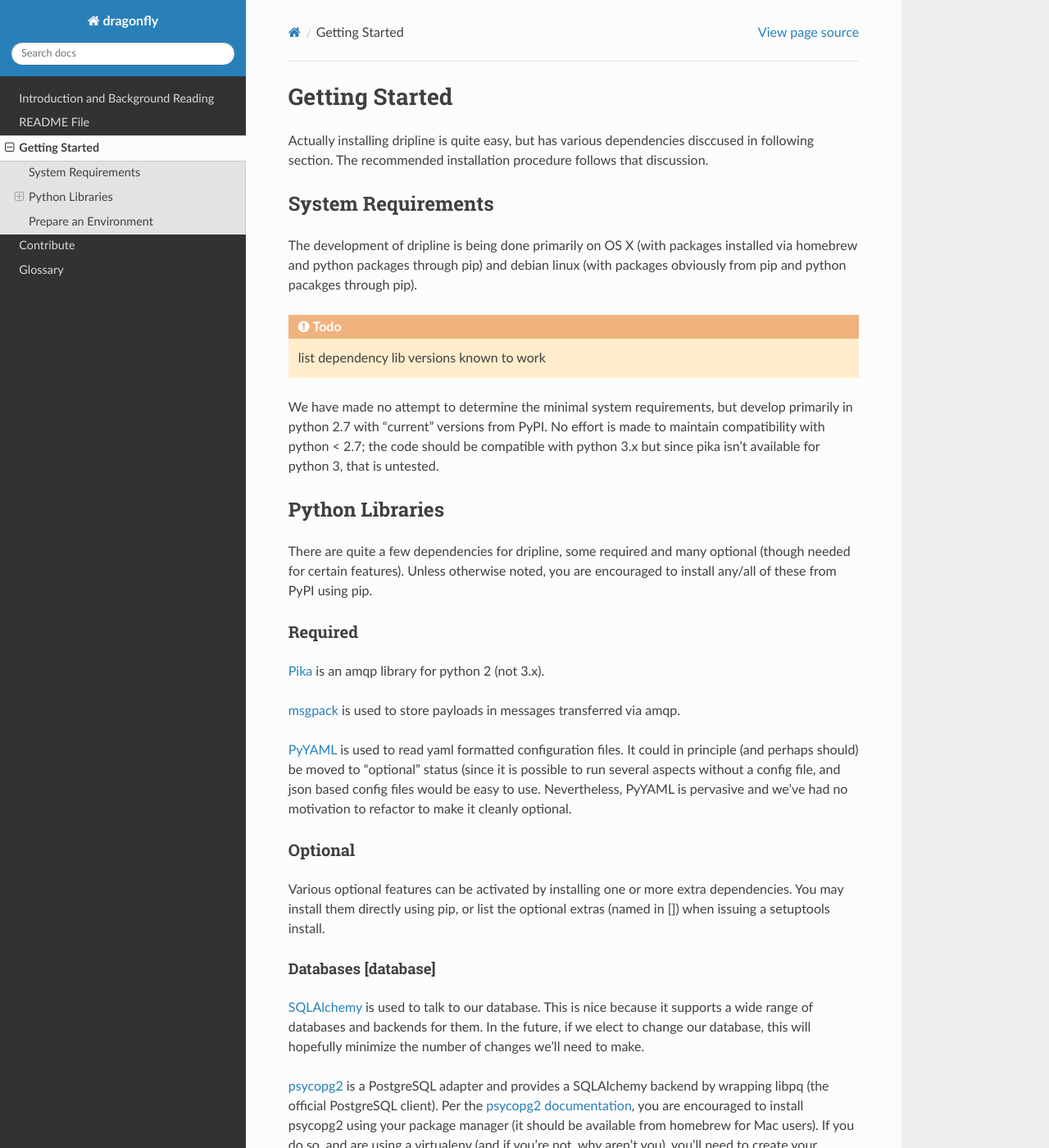
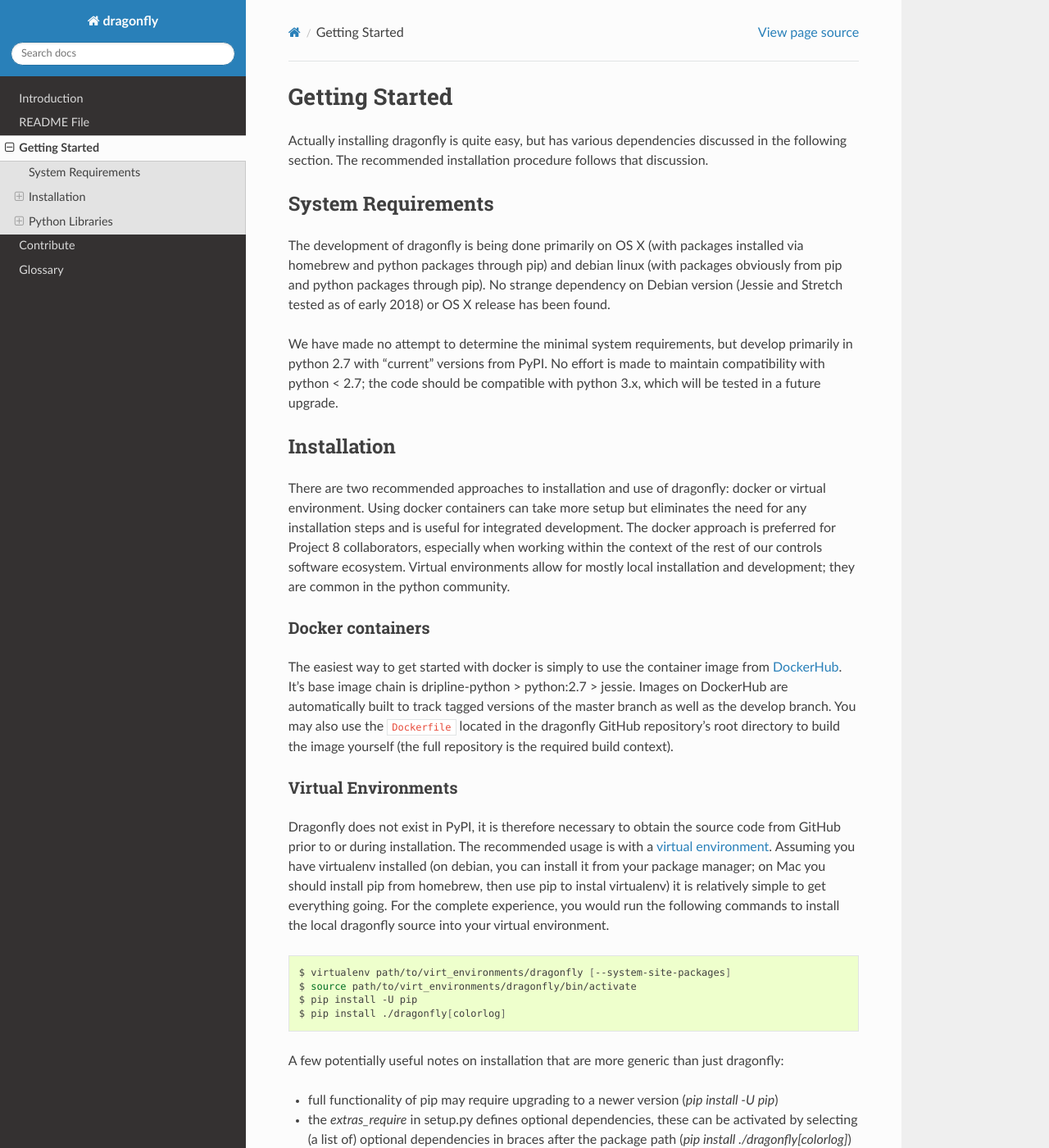
Before and after one commit to project8/dragonfly, a Sphinx documentation site: the page built from doc/getting_started.rst, in a window 1280 px wide and 1400 px high. Shown: the whole window at 82% size. Built offline with Sphinx 7.4.7 and the Read the Docs theme 2.0.0, drawn with Linux system fonts in a browser that asks for light colours; pages that are not in the unit, such as notebooks, are missing from menus; the version number could not be read and is left out; some of the changed text lies outside the part shown.

Commit message:
updating RTD intro pages

```diff
--- a/doc/getting_started.rst
+++ b/doc/getting_started.rst
@@ -2,41 +2,87 @@
 Getting Started
 ===============
 
-Actually installing dripline is quite easy, but has various dependencies disccused in following section.
+Actually installing dragonfly is quite easy, but has various dependencies discussed in the following section.
 The recommended installation procedure follows that discussion.
 
 System Requirements
 *******************
-The development of dripline is being done primarily on OS X (with packages installed via homebrew and python packages through pip) and debian linux (with packages obviously from pip and python pacakges through pip).
-
-.. todo:: list dependency lib versions known to work
+The development of dragonfly is being done primarily on OS X (with packages installed via homebrew and python packages through pip) and debian linux (with packages obviously from pip and python packages through pip).
+No strange dependency on Debian version (Jessie and Stretch tested as of early 2018) or OS X release has been found.
 
 We have made no attempt to determine the minimal system requirements, but develop primarily in python 2.7 with "current" versions from PyPI.
-No effort is made to maintain compatibility with python < 2.7; the code should be compatible with python 3.x but since pika isn't available for python 3, that is untested.
+No effort is made to maintain compatibility with python < 2.7; the code should be compatible with python 3.x, which will be tested in a future upgrade.
+
+
+Installation
+************
+
+There are two recommended approaches to installation and use of dragonfly: docker or virtual environment.
+Using docker containers can take more setup but eliminates the need for any installation steps and is useful for integrated development.
+The docker approach is preferred for Project 8 collaborators, especially when working within the context of the rest of our controls software ecosystem.
+Virtual environments allow for mostly local installation and development; they are common in the python community.
+
+Docker containers
+-----------------
+
+The easiest way to get started with docker is simply to use the container image from `DockerHub <https://hub.docker.com/r/project8/dragonfly/>`_.
+It's base image chain is dripline-python > python:2.7 > jessie.
+Images on DockerHub are automatically built to track tagged versions of the master branch as well as the develop branch.
+You may also use the ``Dockerfile`` located in the dragonfly GitHub repository's root directory to build the image yourself (the full repository is the required build context).
+
+Virtual Environments
+--------------------
+
+Dragonfly does not exist in PyPI, it is therefore necessary to obtain the source code from GitHub prior to or during installation.
+The recommended usage is with a `virtual environment <http://virtualenv.readthedocs.org/en/latest>`_.
+Assuming you have virtualenv installed (on debian, you can install it from your package manager; on Mac you should install pip from homebrew, then use pip to instal virtualenv) it is relatively simple to get everything going.
+For the complete experience, you would run the following commands to install the local dragonfly source into your virtual environment.
+
+.. code-block:: bash
+
+    $ virtualenv path/to/virt_environments/dragonfly [--system-site-packages]
+    $ source path/to/virt_environments/dragonfly/bin/activate
+    $ pip install -U pip
+    $ pip install ./dragonfly[colorlog]
+
+
+A few potentially useful notes on installation that are more generic than just dragonfly:
+
+- full functionality of pip may require upgrading to a newer version (`pip install -U pip`)
+- the `extras_require` in setup.py defines optional dependencies, these can be activated by selecting (a list of) optional dependencies in braces after the package path (`pip install ./dragonfly[colorlog]`)
+- install in develop mode to catch local changes to the code with the `pip install -e` flag
+- install code directly from GitHub without cloning a local copy using `pip install git+https://github.com/project8/dragonfly#egg=dragonfly[colorlog]`
+
 
 Python Libraries
 ****************
-There are quite a few dependencies for dripline, some required and many optional (though needed for certain features).
+There are quite a few dependencies for dragonfly, some required and many optional (though needed for certain features).
 Unless otherwise noted, you are encouraged to install any/all of these from PyPI using pip.
 
 Required
 --------
 
-`Pika <http://pika.readthedocs.org>`_ is an amqp library for python 2 (not 3.x).
-
-`msgpack <http://msgpack.org>`_ is used to store payloads in messages transferred via amqp.
-
 `PyYAML <http://pyyaml.org>`_ is used to read yaml formatted configuration files.
 It could in principle (and perhaps should) be moved to "optional" status (since it is possible to run several aspects without a config file, and json based config files would be easy to use.
 Nevertheless, PyYAML is pervasive and we've had no motivation to refactor to make it cleanly optional.
+
+`asteval <https://newville.github.io/asteval/>`_ is used to process python statements presented as strings (sometimes provided as strings in start-up configurations or as part of calibration definitions).
+
 
 Optional
 --------
 Various optional features can be activated by installing one or more extra dependencies.
 You may install them directly using pip, or list the optional extras (named in []) when issuing a setuptools install.
 
+Color Output [colorlog]
+~~~~~~~~~~~~
+
+`Colorlog <http://pypi.python.org/pypi/colorlog>`_ is completely aesthetic.
+The logging module is used throughout dripline and this allows for colorized format of log messages.
+
 Databases [database]
 ~~~~~~~~~~~~~~~~~~~~
+
 `SQLAlchemy <http://www.sqlalchemy.org>`_ is used to talk to our database.
 This is nice because it supports a wide range of databases and backends for them.
 In the future, if we elect to change our database, this will hopefully minimize the number of changes we'll need to make.
@@ -54,43 +100,41 @@ Building Docs [doc]
 
 `Sphinx-contrib-programoutput <http://pythonhosted.org/sphinxcontrib-programoutput/>`_ Is used to automatically include the --help for the various utility programs.
 
-Color Output
-~~~~~~~~~~~~
-`Colorlog <http://pypi.python.org/pypi/colorlog>`_ is completely aesthetic.
-The logging module is used throughout dripline and this allows for colorized format of log messages.
+Raspberry Pi [gpio or max31856]
+~~~~~~~~~~~~~~~~~~~~~~~~~~~~~~~
+
+`rpi.gpio <https://pypi.python.org/pypi/RPi.GPIO>`_ is used to control (read or write) the GPIO pins on a Raspberry Pi.
+
+`max31856 <https://github.com/johnrbnsn/Adafruit_Python_MAX31856.git>`_ is used to interface with Adafruit Max31856 thermocouple readout.
+This is a highly-custom package which allows readout of any thermocouple type with this specific Adafruit board.
+Note: This package is not in PyPI and requires a depdency_links or installation by hand!
+
+Slack [slack]
+~~~~~~~~~~~~~
+
+`slackclient <https://pypi.python.org/pypi/slackclient>`_ is used to access the Slack API.
+Integrate your team Slack with your slow control for posting alarms, status logs, etc.
+
+ROACH DAQ [roach]
+~~~~~~~~~~~~~~~~~
+
+Using the ROACH DAQ requires a very specific set of packages with tagged versions.
+This is probably more custom than should really exist in dragonfly, but here are the packages:
+
+- `corr==0.7.3 <https://pypi.python.org/pypi/corr/0.7.3>`_
+- `katcp==0.5.5 <https://pypi.python.org/pypi/katcp/0.5.5>`
+- `construct==2.5.2 <http://construct.readthedocs.io/en/latest/>`_
+- `scipy==0.19.0 <https://www.scipy.org>`_
+- `netifaces==0.10.5 <https://pypi.python.org/pypi/netifaces/0.10.5>`_
+- `adc5g <https://github.com/sma-wideband/adc_tests.git@65a2ef4e1cf68bee35176a1171d923a73952e13e>`_ Note specific commit!
+
 
 Helpful Python Packages
 ~~~~~~~~~~~~~~~~~~~~~~~
 The following packages are not actually dependencies for any aspect of dripline.
 They are, however, highly recommended (especially for anyone relatively new to python).
 
-`ipython <http://ipython.org>`_ and `ipdb <http://www.pypi.python.org/pypi/ipdb>`_ are both highly recomended for all non-production workflows.
-The expanded tab completion, command and output history, and doc access make it a powerful python interpretor for developing or manually interacting with dripline components.
+`ipython <http://ipython.org>`_ and `ipdb <http://www.pypi.python.org/pypi/ipdb>`_ are both highly recommended for all non-production workflows.
+The expanded tab completion, command and output history, and doc access make it a powerful python interpreter for developing or manually interacting with dragonfly components.
 
 `virtualenv <http://virtualenv.readthedocs.org/en/latest>`_ provides a clean way to install python libraries without polluting the system python install (or if you don't have permission to modify the system).
-
-
-Prepare an Environment
-**********************
-
-The recommended usage is with a `virtual environment <http://virtualenv.readthedocs.org/en/latest>`_ and the `ipython <http://ipython.org>`_ interpreter.
-Assuming you have virtualenv installed (On debian, you can install it from your package manager; on Mac you should install pip from homebrew, then use pip to instal virtualenv) it is relatively simple to get everything going.
-For the complete experience, you would run the following three commands (the last line installs all recommended extras, you can include any combination or none of them).
-
-.. code-block:: bash
-
-    $ virtualenv path/to/virt_environments/dripline [--system-site-packages]
-    $ source path/to/virt_environments/dripline/bin/activate
-    $ pip install -e . [doc,database,other]
-
-
-This will install the local dripline source into your same virtual environment. If you are going to develop on the source replace the last line with the following two:
-
-.. code-block:: bash
-
-        $ pip install pika msgpack-python PyYAML [whichever optionals you want]
-		$ python setup.py develop
-
-That will install the dependencies, and create symbolic links for the dripline python files.
-This way as you make changes to the source you don't have to rerun the ``$ python setup.py install`` step.
-More details can be found in the documentation for python's `setup tools <http://pythonhosted.org//setuptools/>`_.
--- a/doc/introduction.rst
+++ b/doc/introduction.rst
@@ -1,49 +1,18 @@
-===================================
-Introduction and Background Reading
-===================================
+============
+Introduction
+============
 
-Before delving into the details of dripline, there is some important context to discuss.
-These are generally beyond the scope of even this page, but I'll try and point you in the right direction before assuming you know what's going on.
+Dragonfly is a dripline-based slow-control implementation in python.
 
-Advanced Message Queuing Protocol (AMQP)
-========================================
+Dripline Basics
+===============
 
-`AMQP <http://www.amqp.org>`_ is a specification for a centralized message routing system, and it is important to note that it refers to the *specification* and not a particular *implementation*.
-All current use and development of dripline is currently being done with the `RabbitMQ <http://www.rabbitmq.com>`_ implementation of AMQP.
-We use a vanilla installation of version 2.8.4 of rabbit from the Debian Linux 7.7 (note that we plan to upgrade to Debian 8 "jessie" eminently).
+More complete introductions to `dripline <https://dripline.readthedocs.io/en/master/>` or the `python-implementation <https://dripline-python.readthedocs.io/en/master/>` are available in their specific documentation.
 
-By using a centralized message routing service, it becomes easy for services to be run on as many different systems as we like.
-We can also add and remove services from the system without having to disrupt others, etc.
+Dripline defines the wire protocol standard, i.e. how the messages are packaged and what fields to expect.
+In practice, we run primarily Linux machines on Debian Stretch (9.x) with the system package version of RabbitMQ (3.6.6) to serve as our routing system.
+By design, however, dripline is agnostic to those choices so that we can fluidly interface between Windows machines with Labview applications, Mac laptops where users are testing, and Linux machines running C++-based DAQ software or python-based slow-control.
 
-.. _wire-protocol:
-
-Message Wire Protocol
-=====================
-If AMQP defines a protocol for message routing, the Project 8 wire protocol defines a protocol for the content of those messages.
-By having a standard that all messages follow, it is possible for any appropriately implemented application, regardless of host system, programming language, etc., to interact with any other successfully.
-That is, as long as your C++ application on Windows and my python application on Linux are both speaking the same version of the Project 8 Wire Protocol over the same AMQP broker, they will get along just fine.
-
-The *official* definition of the wire protocol can be found on the `Project 8 wiki <https://github.com/project8/hardware/wiki/Wire-Protocol>`_ (this page requires authentication to github and membership in the Project 8 organization).
-I will duplicate that information here now, but assume it will immediately be out of date; please request (via email or github issue) an update to this information if you suspect it is stale.
-
-.. literalinclude:: wire_protocol.txt
-
-Dripline Payload Syntax
-=======================
-While the wire protocol allows for the payload field to be of any type, meaningful interactions must constrain this field.
-Here I'll describe the standards expected by dripline for various message types.
-
-Request Messages
-++++++++++++++++
-
-.. todo:: add request message standard
-
-Reply Messages
-++++++++++++++
-
-.. todo:: add reply message standard
-
-Alert Messages
-++++++++++++++
-
-.. todo:: add alert message standard
+Dripline-python is the python-specific implementation of the dripline standard.
+It handles all the dripline compliance that you don't want to worry about - adherence to the wire protocol, connections to the RabbitMQ broker, packing and unpacking of messages, etc.
+It also provides a suite of functionality that dragonfly implementations will want to take advantage of - a custom set of error codes and exceptions with additional information, a mechanism for scheduling regularly-occurring actions, direct communication with any other service on the dripline mesh.
```
